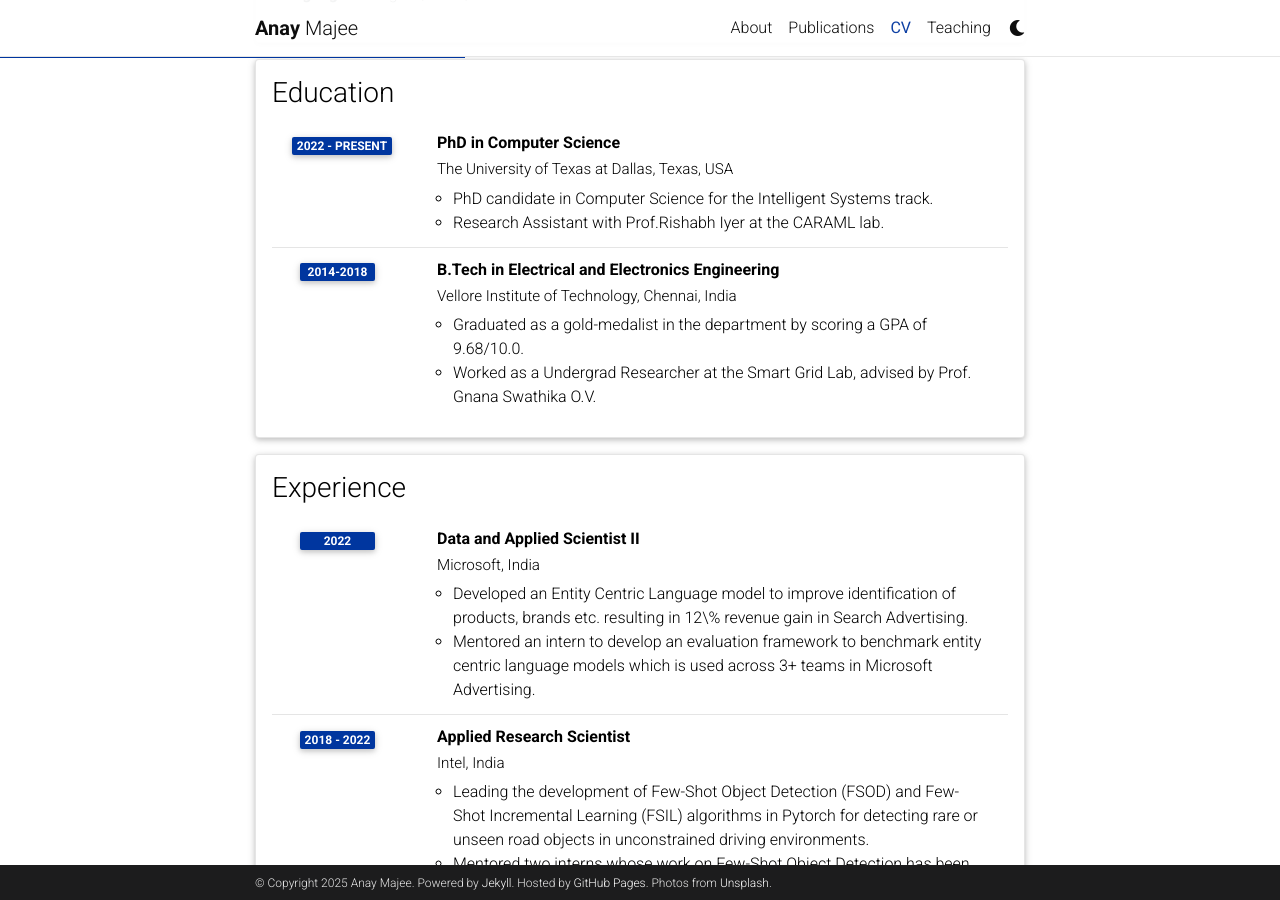
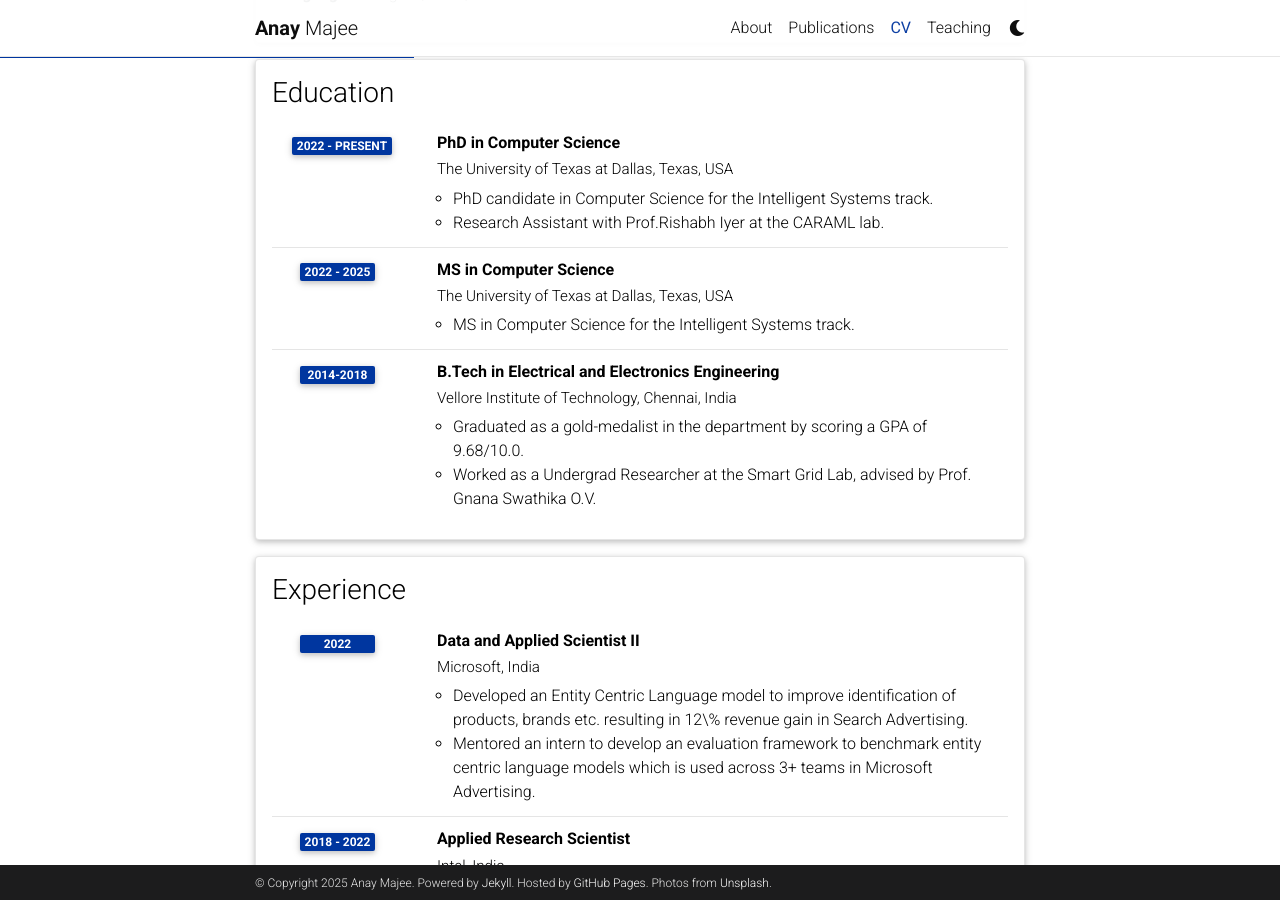
Before and after one commit to amajee11us/amajee11us.github.io, a Jekyll site: the page built from _pages/cv.md, in a window 1280 px wide and 900 px high, scrolled down 302 px. Built offline with Jekyll 4.4.1, drawn with Linux system fonts in a browser that asks for light colours; comment, search, counter and statistics services are not loaded; a style sheet for code colours, icons or effects is not loaded.

Commit message:
Added education details

```diff
--- a/_data/cv.yml
+++ b/_data/cv.yml
@@ -17,6 +17,12 @@
       description:
         - PhD candidate in Computer Science for the Intelligent Systems track.
         - Research Assistant with Prof.Rishabh Iyer at the CARAML lab.
+
+    - title: MS in Computer Science
+      institution: The University of Texas at Dallas, Texas, USA
+      year: 2022 - 2025
+      description:
+        - MS in Computer Science for the Intelligent Systems track.
 
     - title: B.Tech in Electrical and Electronics Engineering
       institution: Vellore Institute of Technology, Chennai, India
```
Also changed, not shown: _pages/teaching.md (+1 -1 lines).
